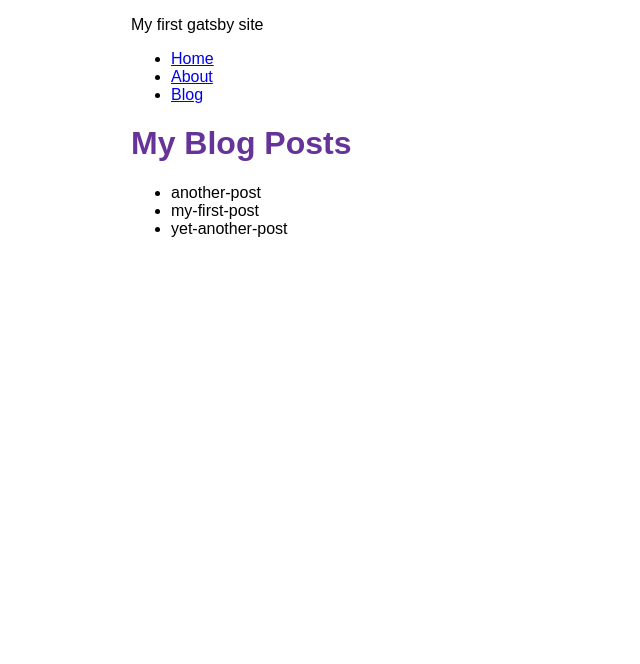
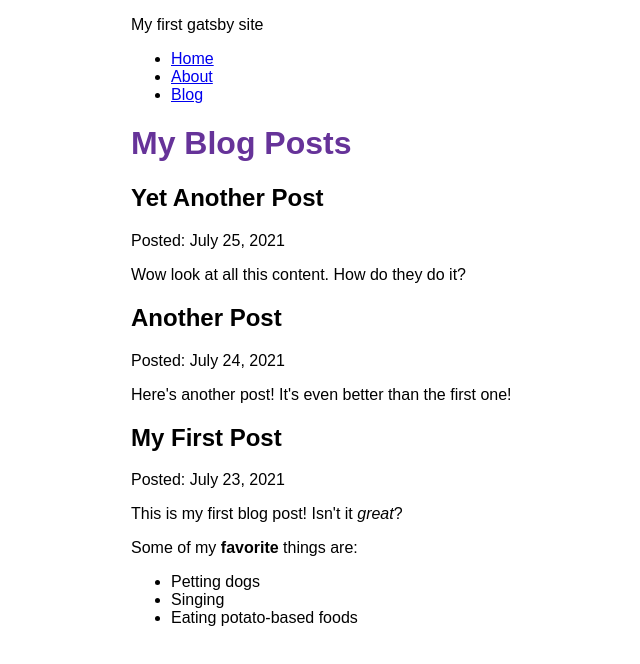
Before and after one commit to leapwing/my-first-gatsby-site, a Gatsby site: page /blog in a window 1280 px wide. Shown: the whole page, without its empty margins (259-899 px from the left). Built offline with nearby package versions, Linux system fonts and the light colour scheme; Gatsby itself is replaced by a stand-in of ours.

Commit message:
Finished Gatsby Tutorial Part 5

```diff
--- a/blog/another-post.mdx
+++ b/blog/another-post.mdx
@@ -0,0 +1,6 @@
+---
+title: "Another Post"
+date: "2021-07-24"
+---
+
+Here's another post! It's even better than the first one!
--- a/blog/my-first-post.mdx
+++ b/blog/my-first-post.mdx
@@ -0,0 +1,12 @@
+---
+title: "My First Post"
+date: "2021-07-23"
+---
+
+This is my first blog post! Isn't it *great*?
+
+Some of my **favorite** things are:
+
+* Petting dogs
+* Singing
+* Eating potato-based foods
--- a/blog/yet-another-post.mdx
+++ b/blog/yet-another-post.mdx
@@ -0,0 +1,6 @@
+---
+title: "Yet Another Post"
+date: "2021-07-25"
+---
+
+Wow look at all this content. How do they do it?
--- a/gatsby-config.js
+++ b/gatsby-config.js
@@ -17,6 +17,7 @@ module.exports = {
         path: `${__dirname}/blog`,
         ignore: [`**/.*`],
       }
-    }
+    },
+    "gatsby-plugin-mdx",
   ],
 };
--- a/package.json
+++ b/package.json
@@ -15,11 +15,15 @@
     "clean": "gatsby clean"
   },
   "dependencies": {
+    "@mdx-js/mdx": "^1.6.22",
+    "@mdx-js/react": "^1.6.22",
     "gatsby": "^3.9.0",
     "gatsby-plugin-gatsby-cloud": "^2.9.0",
     "gatsby-plugin-image": "^1.9.0",
+    "gatsby-plugin-mdx": "^2.9.0",
     "gatsby-plugin-sharp": "^3.9.0",
     "gatsby-source-filesystem": "^3.9.0",
+    "postcss": "^8.3.5",
     "react": "^17.0.1",
     "react-dom": "^17.0.1"
   }
--- a/src/pages/blog.js
+++ b/src/pages/blog.js
@@ -1,28 +1,36 @@
 import * as React from 'react'
+import { MDXRenderer } from 'gatsby-plugin-mdx'
 import Layout from '../components/layout'
 import { graphql } from 'gatsby'
 
 const BlogPage = ({data}) => {
   return (
     <Layout pageTitle="My Blog Posts">
-      <ul>
       {
-        data.allFile.nodes.map(node => (
-          <li key={node.name}>
-            {node.name}
-          </li>
+        data.allMdx.nodes.map((node) => (
+          <article key={node.id}>
+            <h2>{node.frontmatter.title}</h2>
+            <p>Posted: {node.frontmatter.date}</p>
+            <MDXRenderer>
+              {node.body}
+            </MDXRenderer>
+          </article>
         ))
       }
-      </ul>
     </Layout>
   )
 }
 
 export const query = graphql`
   {
-    allFile {
+    allMdx(sort: {fields: frontmatter___date, order: DESC}) {
       nodes {
-        name
+        id
+        body
+        frontmatter {
+          title
+          date(formatString: "MMMM D, YYYY")
+        }
       }
     }
   }
--- a/src/pages/index.js
+++ b/src/pages/index.js
@@ -7,10 +7,10 @@ const IndexPage = () => {
   return (
     <Layout pageTitle="Home Page">
       <p>I'm making this by following the Gatsby Tutorial.</p>
-      <StaticImage
+      {/* <StaticImage
         alt="Clifford, a reddish-brown pitbull, posing on a couch and looking stoically at the camera"
         src="https://pbs.twimg.com/media/E1oMV3QVgAIr1NT?format=jpg&name=large"
-      />
+      /> */}
       <StaticImage
         alt="download picture dog"
         src="../data/pug-801826_1920.jpg"
```
Also changed, not shown: 1 other file.
